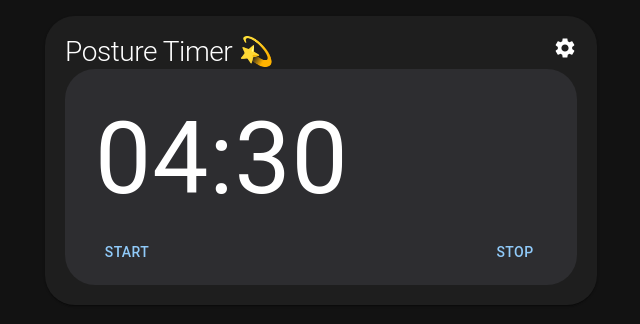
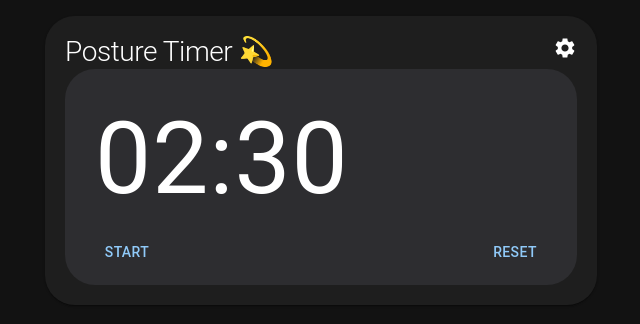
Before and after one commit to AaronMoroney/ergowork-widgets, a React (Vite) app: page / in a window 1280 px wide. Shown: the top 324 px of the page, without its empty margins (319-959 px from the left). Built offline with nearby package versions, Linux system fonts and the light colour scheme; data requests are answered from the project's data file.

Commit message:
RESTRUCTU RE: folder restructure complete

```diff
--- a/db.json
+++ b/db.json
@@ -5,7 +5,7 @@
       "alertMessage": "message",
       "activeAlarm": "./singingBowl.mp3",
       "volume": 34,
-      "time": 270,
+      "time": 150,
       "alert": false
     }
   ]
--- a/src/app/components/App.tsx
+++ b/src/app/components/App.tsx
@@ -1,6 +1,6 @@
 import Box from '@mui/material/Box';
 import Container  from "@mui/material/Container";
-import Posture   from '../../widgits/components/posture'
+import Posture   from '../../widgits/components/Posture'
 
 function App() {
   return (
--- a/src/features/posture/settings/components/Countdown.tsx
+++ b/src/features/posture/settings/components/Timer.tsx
@@ -12,17 +12,17 @@ interface countdownProps {
     alert: boolean,
 }
 
-const Countdown: FC<countdownProps> = ({ time, alert }) => {
+const Timer: FC<countdownProps> = ({ time, alert }) => {
     const dispatch = useDispatch();
 
     const handlePlusClick = () => {
-        dispatch(incrementTime(10));
+        dispatch(incrementTime(30));
     };
 
     const handleMinusClick = () => {
         let timeNumber = formatTimeNumber(time);
         if (timeNumber > 1) {
-            dispatch(decrementTime(10));
+            dispatch(decrementTime(30));
         }
     };
 
@@ -63,7 +63,7 @@ const Countdown: FC<countdownProps> = ({ time, alert }) => {
     );
 }
 
-export default Countdown;
+export default Timer;
 
 // Styled components
 const TitleTypography = styled(Typography)({
--- a/src/features/posture/timer/components/Display.tsx
+++ b/src/features/posture/stopwatch/Clock.tsx
@@ -1,17 +1,18 @@
 import { FC } from "react";
 import { Button, styled, Stack, Typography } from "@mui/material";
 
-interface displayProps {
+interface ClockProps {
     time: string,
 }
 
-const Display: FC<displayProps> = ({time}) => {
+const Clock: FC<ClockProps> = ({time}) => {
+    //countdown logic
     return (
         <>
             <TimerTypography>{time}</TimerTypography>
             <StackRow>
                 <StyledButton>Start</StyledButton>
-                <StyledButton>Stop</StyledButton>
+                <StyledButton>Reset</StyledButton>
             </StackRow>
         </>
     )
@@ -31,4 +32,4 @@ const TimerTypography = styled(Typography)({
     fontSize: '100px'
 })
 
-export default Display
+export default Clock
--- /dev/null
+++ b/src/widgits/components/Display.tsx
@@ -0,0 +1,20 @@
+import { FC } from "react";
+import  Clock  from '../../features/posture/stopwatch/Clock'
+// import  Alert  from '../../features/posture/watch/Alert'
+
+interface DisplayProps {
+    time: string,
+}
+
+const Display: FC<DisplayProps> = ({time}) => {
+    return (
+        <>
+            <Clock
+                time={time}
+            />
+            {/* <Alert /> */}
+        </>
+    )
+}
+
+export default Display
--- a/src/widgits/components/settings.tsx
+++ b/src/widgits/components/settings.tsx
@@ -6,7 +6,7 @@ import { useSelector } from 'react-redux';
 import { usePosture } from '../hooks/usePosture'
 import { formatTimeNumber } from "../helpers/PostureHelpers";
 import Sound  from '../../features/posture/settings/components/Sound';
-import Countdown  from '../../features/posture/settings/components/Countdown';
+import Countdown  from '../../features/posture/settings/components/Timer';
 import FormInput  from '../../features/posture/settings/components/FormInput'
 
 interface SettingsProps {
```
Also changed, not shown: src/widgits/components/posture.tsx (+4 -3 lines), src/features/posture/stopwatch/Alert.tsx (added), src/features/posture/stopwatch/index.ts (added), src/features/posture/stopwatch/slice.ts (added).
